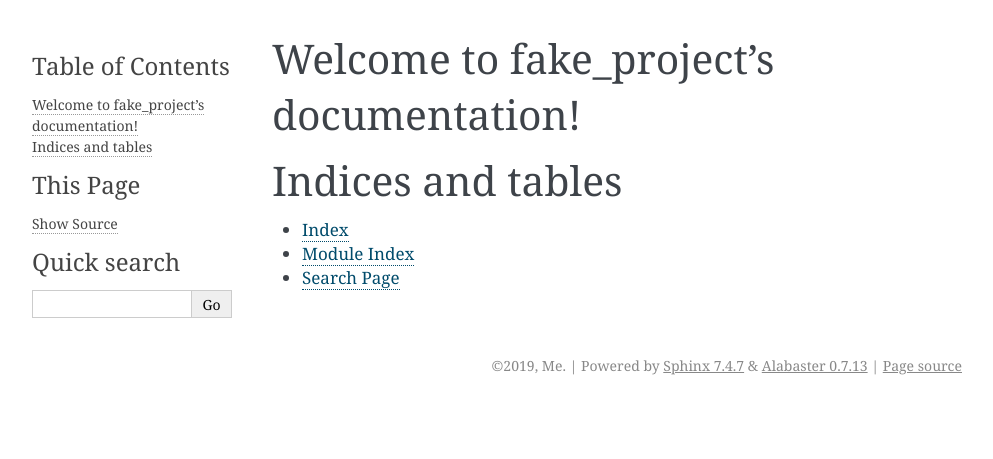
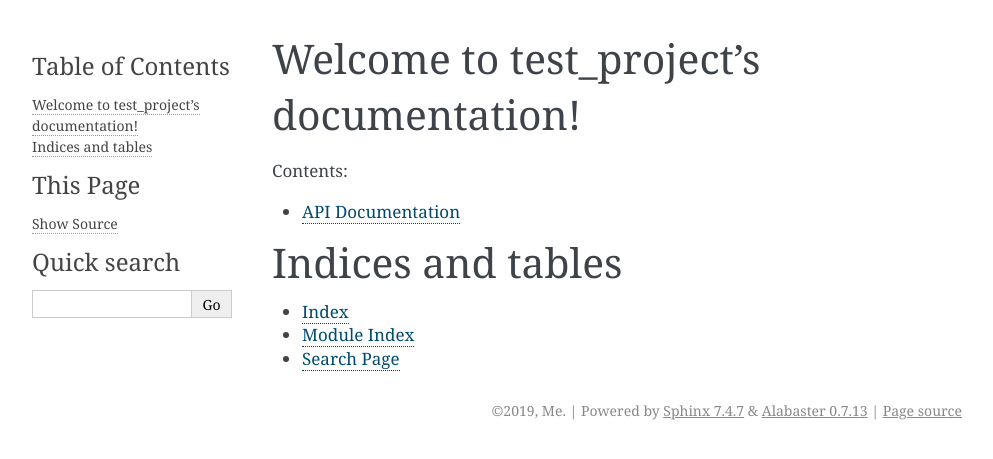
Before and after one commit to ColinKennedy/sphinx-code-include, a Sphinx documentation site: the page built from fake_project/documentation/source/index.rst, in a window 1280 px wide. Shown: the top 459 px of the page, without its empty margins (148-1141 px from the left). Built offline with Sphinx 7.4.7, drawn with Linux system fonts in a browser that asks for light colours.

Commit message:
Added index.rst file

```diff
--- a/fake_project/documentation/source/index.rst
+++ b/fake_project/documentation/source/index.rst
@@ -1,15 +1,16 @@
-.. fake_project documentation master file, created by
-   sphinx-quickstart on Sun Oct 20 13:27:44 2019.
+.. test_project documentation master file, created by
+   sphinx-quickstart on Sun Oct 20 13:07:43 2019.
    You can adapt this file completely to your liking, but it should at least
    contain the root `toctree` directive.
 
-Welcome to fake_project's documentation!
+Welcome to test_project's documentation!
 ========================================
 
 .. toctree::
-   :maxdepth: 2
+   :maxdepth: 1
    :caption: Contents:
 
+   api_documentation
 
 
 Indices and tables
```
Also changed, not shown: fake_project/documentation/source/_index.rst (deleted, +0 -21 lines).
